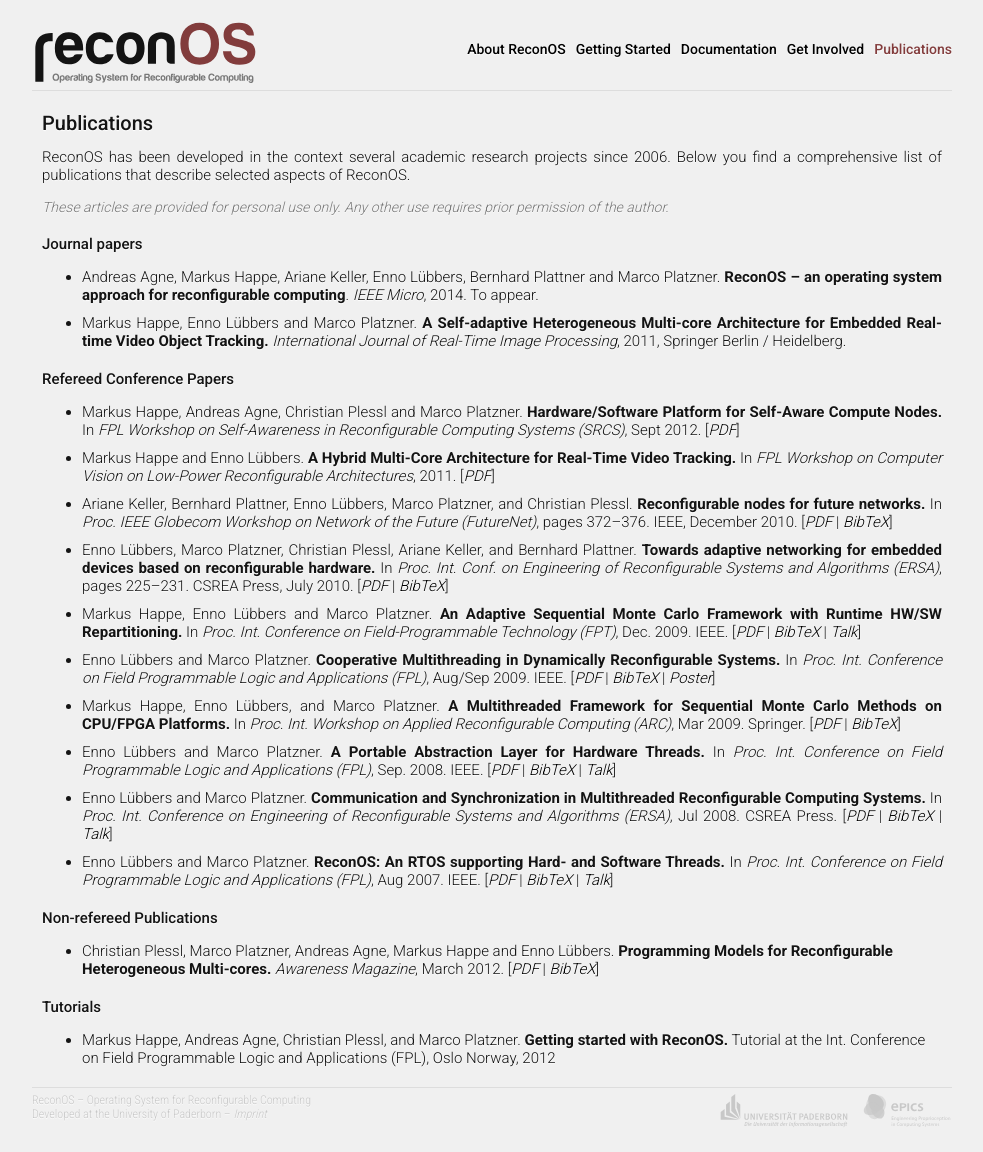
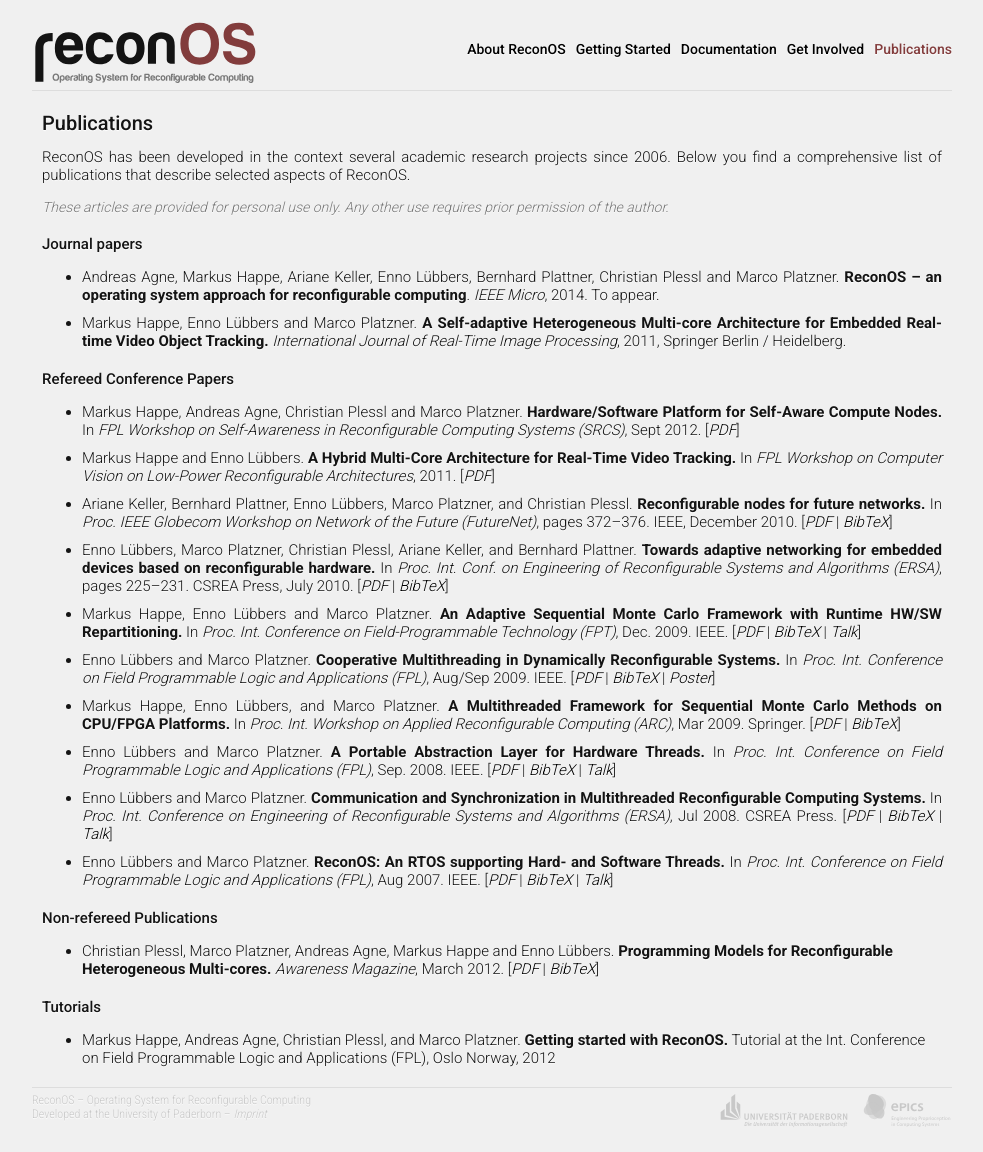
Before and after one commit to ReconOS/reconos.github.io, a Jekyll site: the page built from publications/index.md, in a window 1280 px wide. Shown: the whole page, without its empty margins (148-1131 px from the left). Built offline with Jekyll 4.4.1, drawn with Linux system fonts in a browser that asks for light colours; Markdown is read by kramdown in place of the engine named in the settings.

Commit message:
Aha, added Plessl to authors list

```diff
--- a/publications/index.md
+++ b/publications/index.md
@@ -10,7 +10,7 @@ ReconOS has been developed in the context several academic research projects sin
 
 ## Journal papers
 
-* Andreas Agne, Markus Happe, Ariane Keller, Enno Lübbers, Bernhard Plattner and Marco Platzner. **ReconOS – an operating system approach for reconfigurable computing**. *IEEE Micro*, 2014. To appear.
+* Andreas Agne, Markus Happe, Ariane Keller, Enno Lübbers, Bernhard Plattner, Christian Plessl and Marco Platzner. **ReconOS – an operating system approach for reconfigurable computing**. *IEEE Micro*, 2014. To appear.
 
 * Markus Happe, Enno Lübbers and Marco Platzner. **A Self-adaptive Heterogeneous Multi-core Architecture for Embedded Real-time Video Object Tracking.**
   *International Journal of Real-Time Image Processing*, 2011, Springer Berlin / Heidelberg.
```
